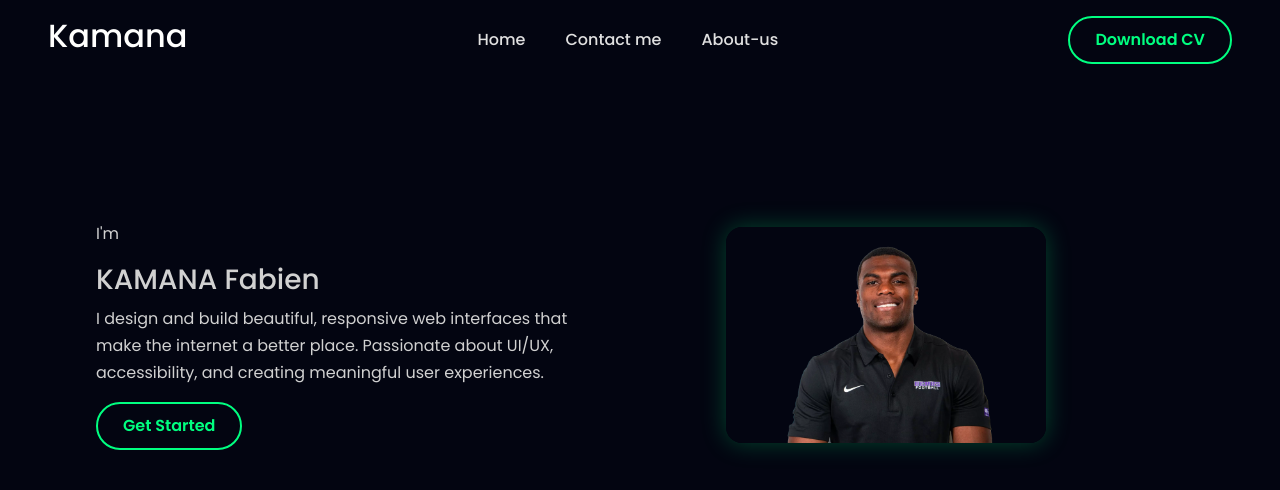
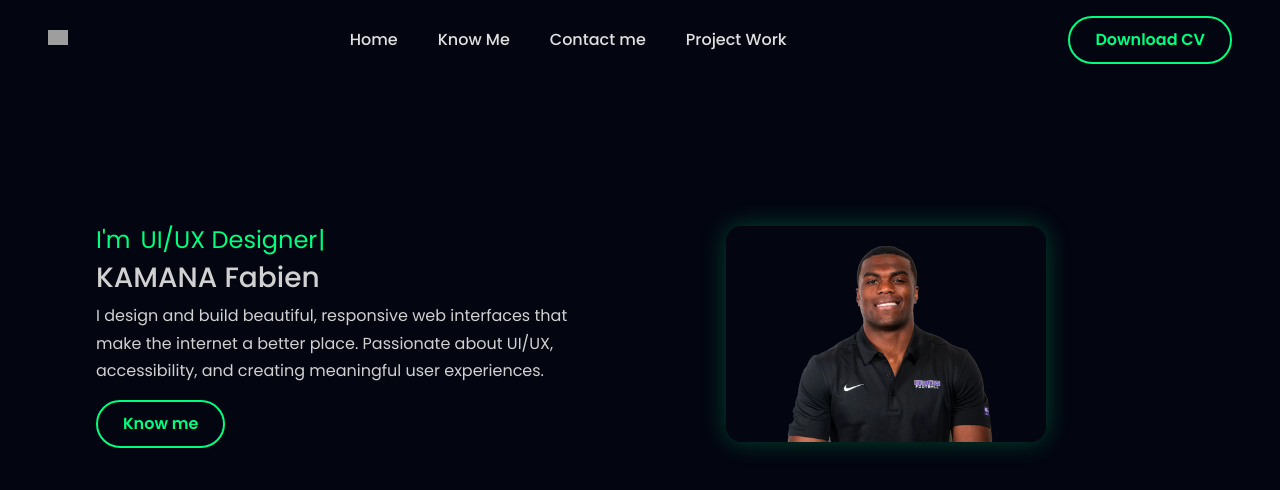
Before and after one commit to Fidele250/Portifolios, a React (Vite) app in the folder Front-End/: page / in a window 1280 px wide. Shown: the top 490 px of the page. Built offline with nearby package versions, Linux system fonts and the light colour scheme; grey boxes are pictures that could not be loaded.

Commit message:
update landing.jsx  with typewriter effect

```diff
--- a/Front-End/package.json
+++ b/Front-End/package.json
@@ -12,7 +12,8 @@
   "dependencies": {
     "bootstrap": "5.3",
     "react": "^19.1.1",
-    "react-dom": "^19.1.1"
+    "react-dom": "^19.1.1",
+    "typewriter-effect": "^2.22.0"
   },
   "devDependencies": {
     "@eslint/js": "^9.36.0",
--- a/Front-End/src/components/Landing.jsx
+++ b/Front-End/src/components/Landing.jsx
@@ -1,16 +1,27 @@
 import "bootstrap/dist/css/bootstrap.min.css";
 import "bootstrap/dist/js/bootstrap.bundle.min.js";
 import images from "../assets/image.png";
+import Typewriter from "typewriter-effect";
+
 function Navigations() {
   return (
     <>
    <nav className="navbar-custom d-flex align-items-center justify-content-between px-5 py-3">
-  <h2 className="logo">Kamana</h2>
+  <h2 className="logo">
+  <img
+    src="https://static-cse.canva.com/blob/1149004/feature12.063084d9.jpg"
+    alt="Logo"
+    width={20}
+    height={30}
+    style={{ objectFit: "contain" }}
+  />
+</h2>
 
   <ul className="nav-links d-flex list-unstyled m-0">
     <li><a href="#home" className="nav-link-custom">Home</a></li>
+       <li><a href="#about" className="nav-link-custom">Know Me</a></li>
     <li><a href="#contact" className="nav-link-custom">Contact me</a></li>
-    <li><a href="#about" className="nav-link-custom">About-us</a></li>
+   <li><a href="#project" className="nav-link-custom">Project Work</a></li>
   </ul>
 
   <a
@@ -26,7 +37,19 @@ function Navigations() {
 
       <div className="description ms-3">
         <div className="paragraph">
-          <p>I'm</p>
+         <div style={{ display: "flex", alignItems: "center", gap: "10px", fontSize: "1.5rem", color: "#00ff80" }}>
+  <p style={{ margin: 0 }}>I'm</p>
+  <Typewriter
+    options={{
+      strings: ["Web Developer", "UI/UX Designer", "Tech Enthusiast"],
+      autoStart: true,
+      loop: true,
+      delay: 75,
+      deleteSpeed: 50,
+    }}
+  />
+</div>
+
 
           <h3>KAMANA Fabien</h3>
 
@@ -35,7 +58,7 @@ function Navigations() {
             the internet a better place. Passionate about UI/UX, accessibility,
             and creating meaningful user experiences.
           </p>
-          <button class="btn btn-outline-primary">Get Started</button>
+          <button id="#about" class="btn btn-outline-primary">Know me</button>
         </div>
         <div className="image ">
           <img src={images} alt="Image not imported" />
```
Also changed, not shown: 1 other file (tests, documents, lock files or other folders).
